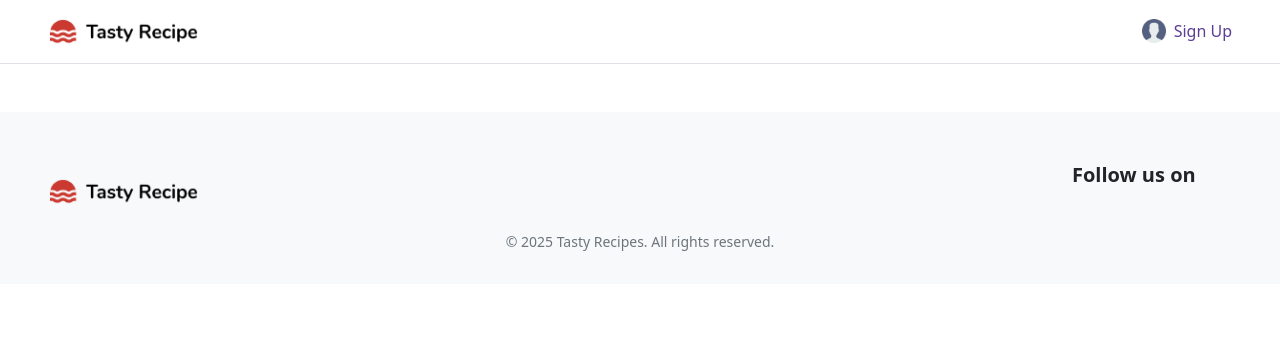
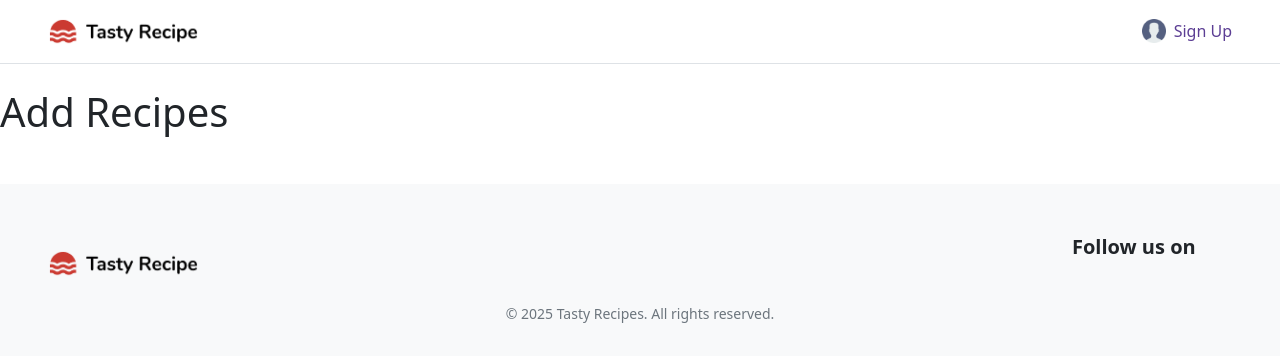
Before and after one commit to merilianacandra/recipe-management, a Vue app: page /user/add-recipe in a window 1280 px wide. Shown: the top 362 px of the page. Built offline with nearby package versions, Linux system fonts and the light colour scheme; some icons are missing.

Commit message:
Add new routes for add-recipe

```diff
--- a/src/components/UserRecipes.vue
+++ b/src/components/UserRecipes.vue
@@ -12,9 +12,9 @@ import { Icon } from "@iconify/vue";
                         <p class="my-0 text-secondary">Add your original recipe here</p>
                     </div>
                     <div>
-                        <button class="btn btn-ui-color-solid px-3 py-2 rounded-pill">
+                        <RouterLink class="btn btn-ui-color-solid px-3 py-2 rounded-pill" to="/user/add-recipe">
                             Add Recipe
-                        </button>
+                        </RouterLink>
                     </div>
                 </div>
             </li>
--- a/src/routes.js
+++ b/src/routes.js
@@ -5,6 +5,7 @@ import Login from './views/Login.vue';
 import UserPersonalInfo from './views/UserPersonalInfo.vue';
 import UserFavoritedRecipes from './views/UserFavoritedRecipes.vue';
 import UserMyRecipes from './views/UserMyRecipes.vue';
+import UserAddRecipe from './views/UserAddRecipe.vue';
 
 const routes = [
   { path: '/', component: Home },
@@ -13,7 +14,8 @@ const routes = [
   { path: '/recipe/:id', component: RecipeDetail },
   { path: '/user', component: UserPersonalInfo },
   { path: '/user/favorite-recipes', component: UserFavoritedRecipes },
-  { path: '/user/my-recipes', component: UserMyRecipes }
+  { path: '/user/my-recipes', component: UserMyRecipes },
+  { path: '/user/add-recipe', component: UserAddRecipe }
 ]
 
 export default routes;
--- /dev/null
+++ b/src/views/UserAddRecipe.vue
@@ -0,0 +1,3 @@
+<template>
+    <h1>Add Recipes</h1>
+</template>
```
